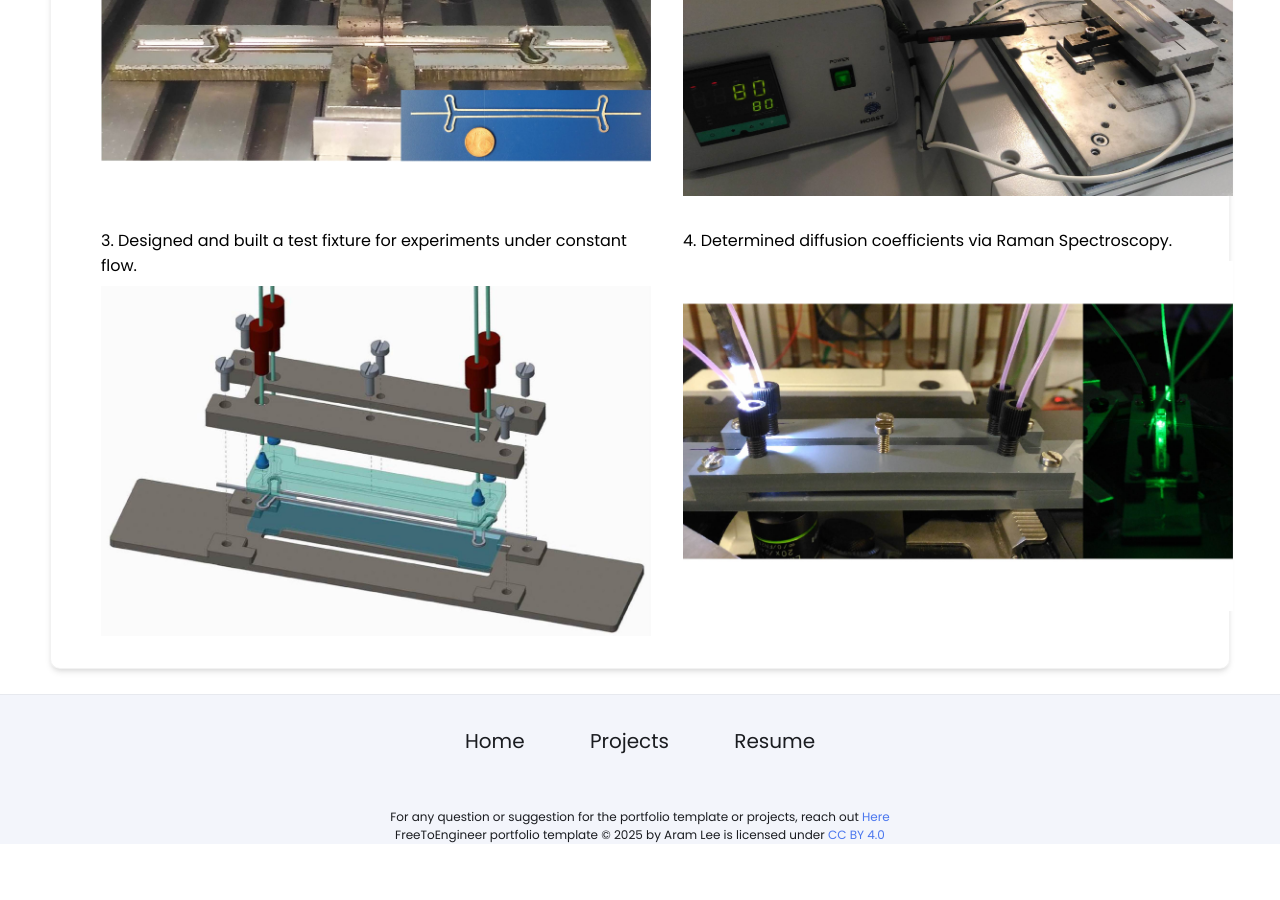
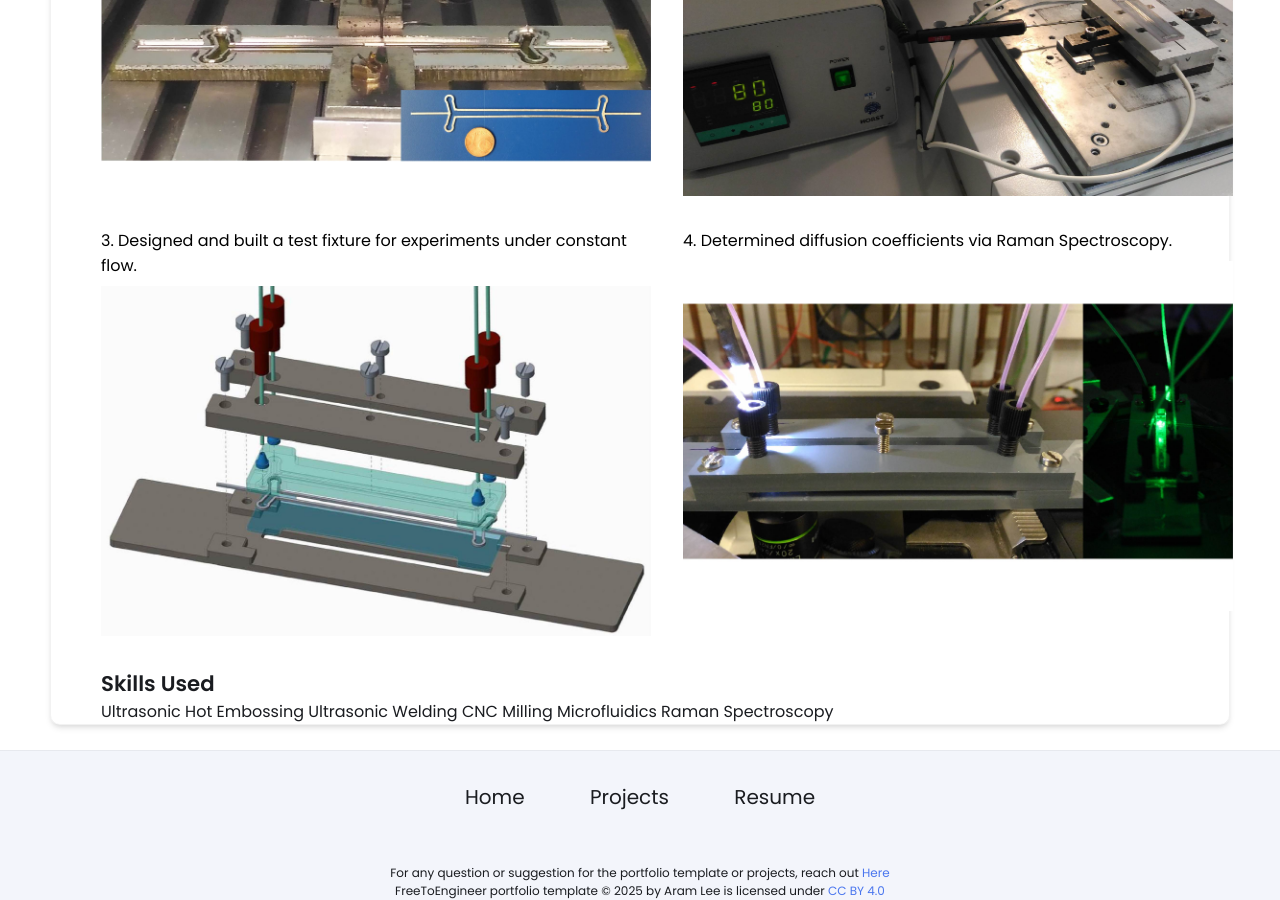
Before and after one commit to HagenGress/HagenGress.github.io, a Jekyll site: the page built from _projects/microfluidic-channel/index.md, in a window 1280 px wide and 900 px high, scrolled down 792 px. Built offline with Jekyll 4.4.1, drawn with Linux system fonts in a browser that asks for light colours; before the commit the page ends 1636 px from its top, so only the background shows below that.

Commit message:
Update index.md

```diff
--- a/_projects/microfluidic-channel/index.md
+++ b/_projects/microfluidic-channel/index.md
@@ -23,6 +23,17 @@ main-image: /Microchannel_TitlePicture-01.jpg
    width="550"
 %}
 
+## Skills Used
+
+<div class="skills-card">
+  <div class="skills-list">
+    <span class="skill">Ultrasonic Hot Embossing</span>
+    <span class="skill">Ultrasonic Welding</span>
+    <span class="skill">CNC Milling</span>
+    <span class="skill">Microfluidics</span>
+    <span class="skill">Raman Spectroscopy</span>
+  </div>
+</div>
 
 
 
```
